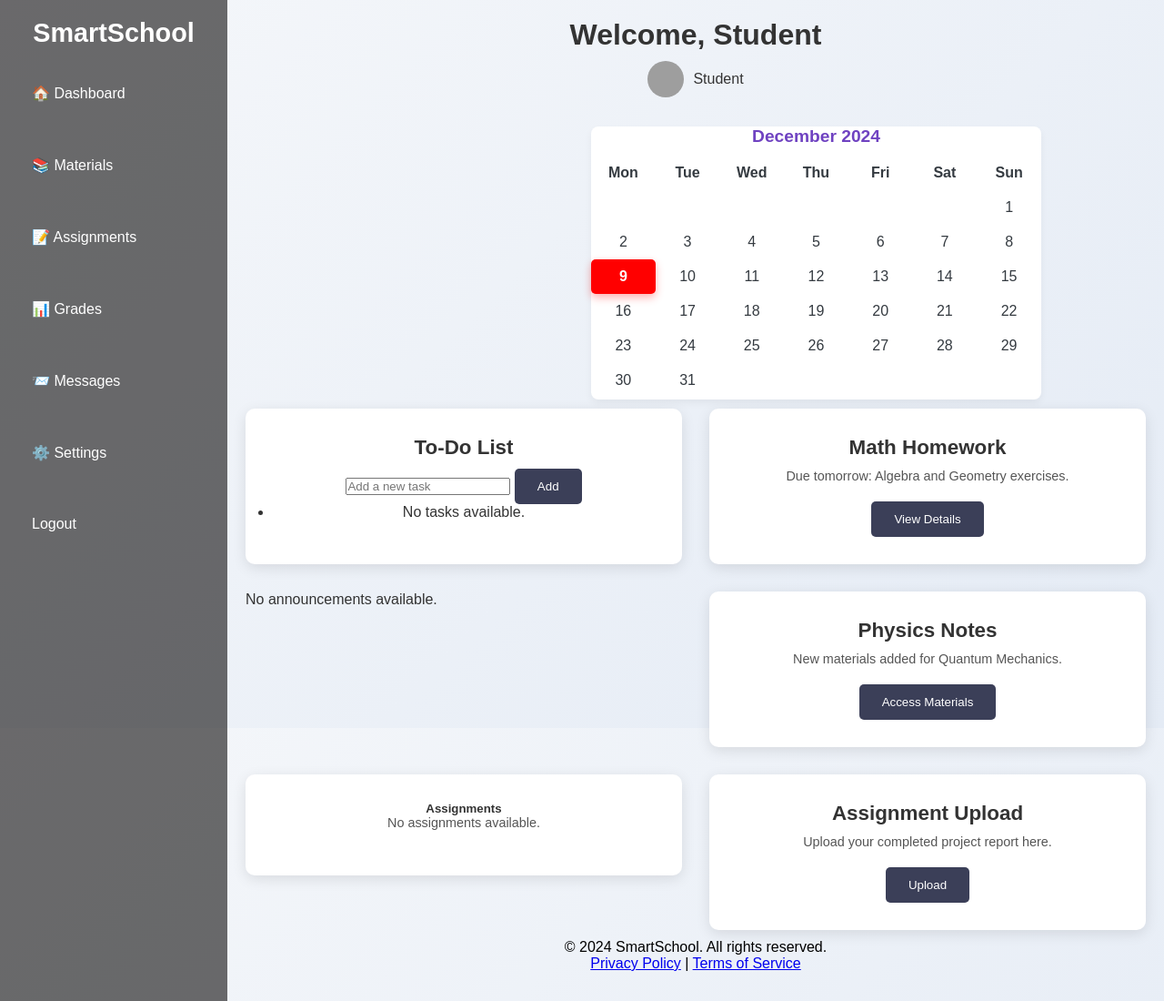
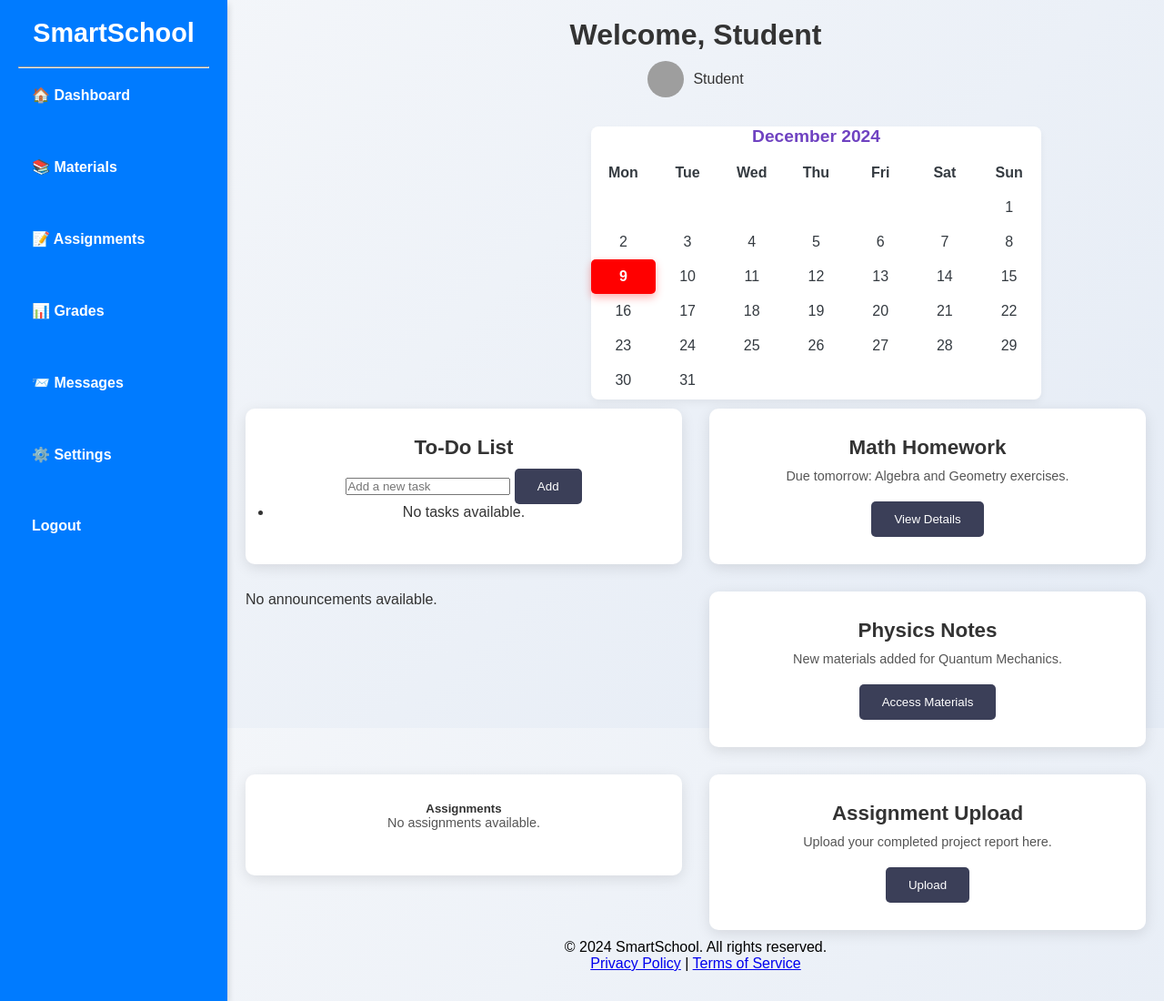
Before and after one commit to johncybersec1/smartsys, a Python web app: template templates/stddashboard.html in a window 1280 px wide. Shown: the whole page at 91% size. Run offline with Jinja, Linux system fonts and the light colour scheme; the template is opened without the code that fills it, so the values that code supplies are empty; grey boxes are pictures that could not be loaded.

Commit message:
changed sidebar

```diff
--- a/static/mystyles.css
+++ b/static/mystyles.css
@@ -21,15 +21,19 @@ body {
 
 /* Sidebar */
 .sidebar {
-    background-color: rgba(14, 12, 12, 0.6);
+    background: rgba(0, 123, 255, 1); /* On hover, make it less transparent */
+    color: white;
+    box-shadow: 0 4px 8px rgba(0, 0, 0, 0.2); /* Soft shadow for depth */
+    backdrop-filter: blur(8px); /* Apply a blur effect to the background */
+    padding: 20px;
+    transition: all 0.3s ease; /* Smooth transition for hover effects */
+    height: 1100px;
     width: 250px;
     padding: 20px;
     display: flex;
     flex-direction: column;
-    color: white;
-    height: 1100px;
+    font-weight: bold;
 }
-
 .sidebar h2 {
     text-align: center;
     margin-bottom: 20px;
--- a/templates/stddashboard.html
+++ b/templates/stddashboard.html
@@ -11,6 +11,7 @@
         <!-- Sidebar -->
         <aside class="sidebar">
             <h2>SmartSchool</h2>
+            <hr>
             <ul>
                 <li><a href="#">🏠 Dashboard</a></li>
                 <li><a href="{{ url_for('timetable') }}">📚 Materials</a></li>
```
